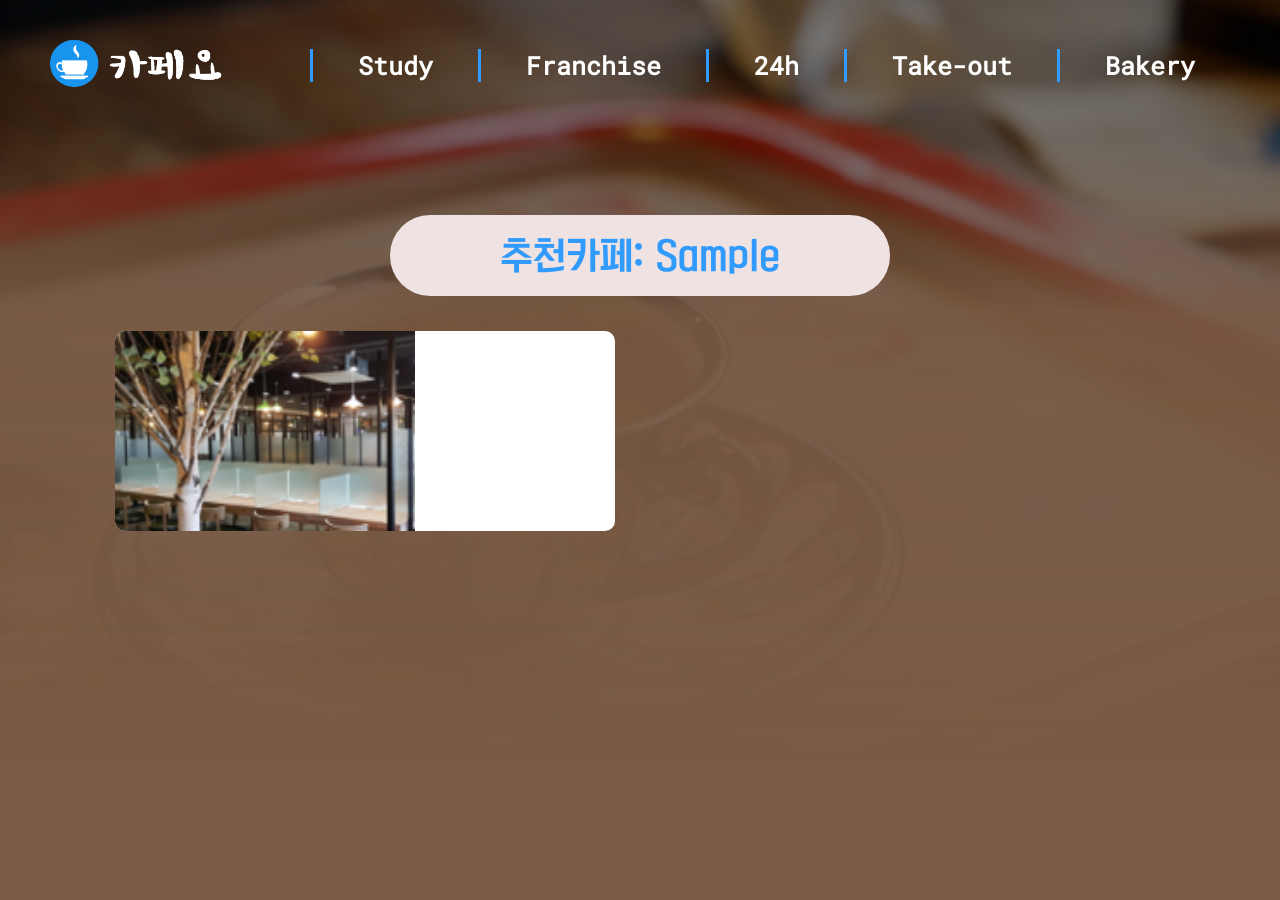
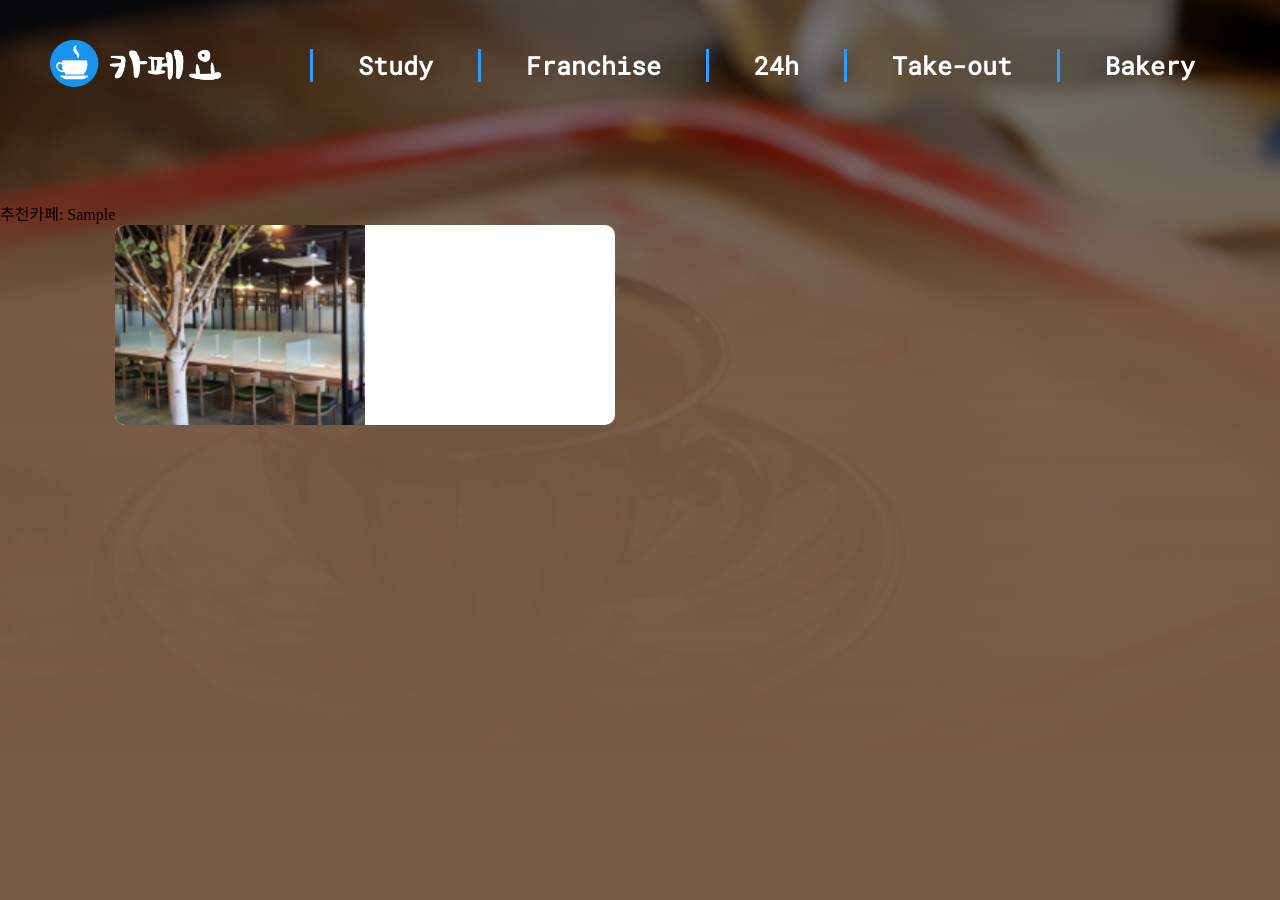
Before and after one commit to software-engineering-term-project/cafe-recommendation, a Django app: page /cafeyo/list/1/ in a window 1280 px wide. Run offline with Django 3.2, Linux system fonts and the light colour scheme; tables that the repository leaves empty hold one stand-in row (values such as "Sample post").

Commit message:
Update cafe_list.html

```diff
--- a/cafesite/cafeyo/templates/cafeyo/cafe_list.html
+++ b/cafesite/cafeyo/templates/cafeyo/cafe_list.html
@@ -37,14 +37,14 @@
 
 
       <div>
-        <div><p id = "recommend-cafe">추천카페: {{ random_cafe.카페명 }}</p></div>
+        <div>추천카페: {{ random_cafe.카페명 }}</div>
       </div>
       {% for cafe in cafe_list %}
       <div class="cafe-container">
         <div class="cafe">
           <a href="{% url 'cafeyo:results' cafe.id %}">
 
-            <img src="{% static 'cafeyo/images/cafe.png' %}" width="300" height="250">
+            <img src="{% static 'cafeyo/images/cafe.png' %}" width="250" height="200">
 
             <h3>{{ cafe.카페명 }}</h3>
             <h6>전화번호: {{ cafe.전화번호 }}</h6>
```
